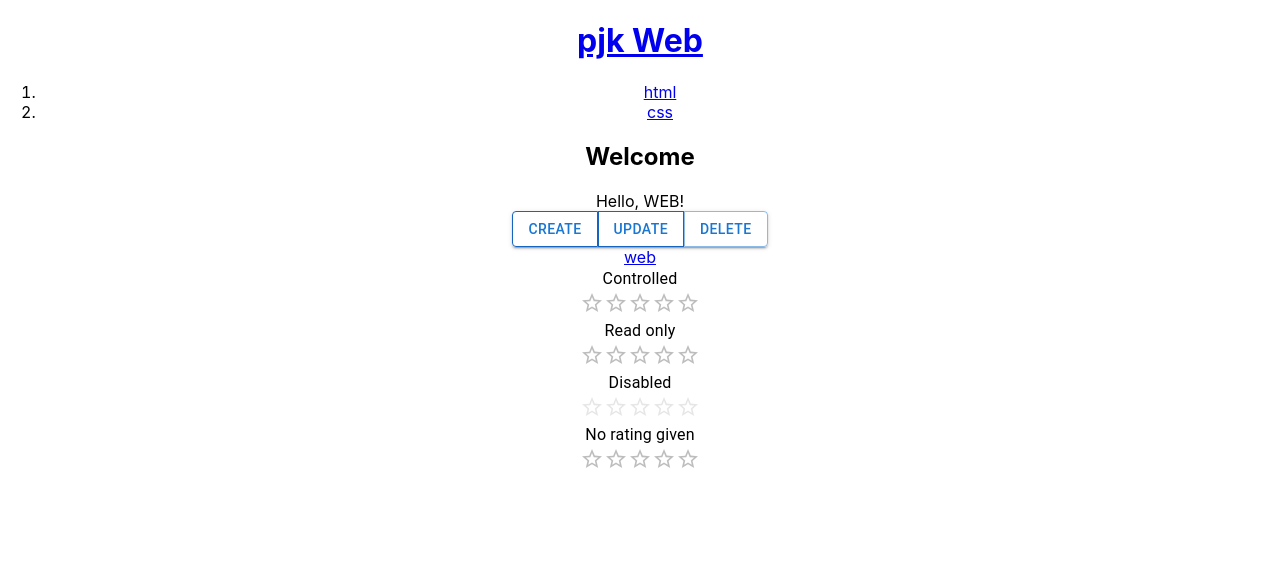
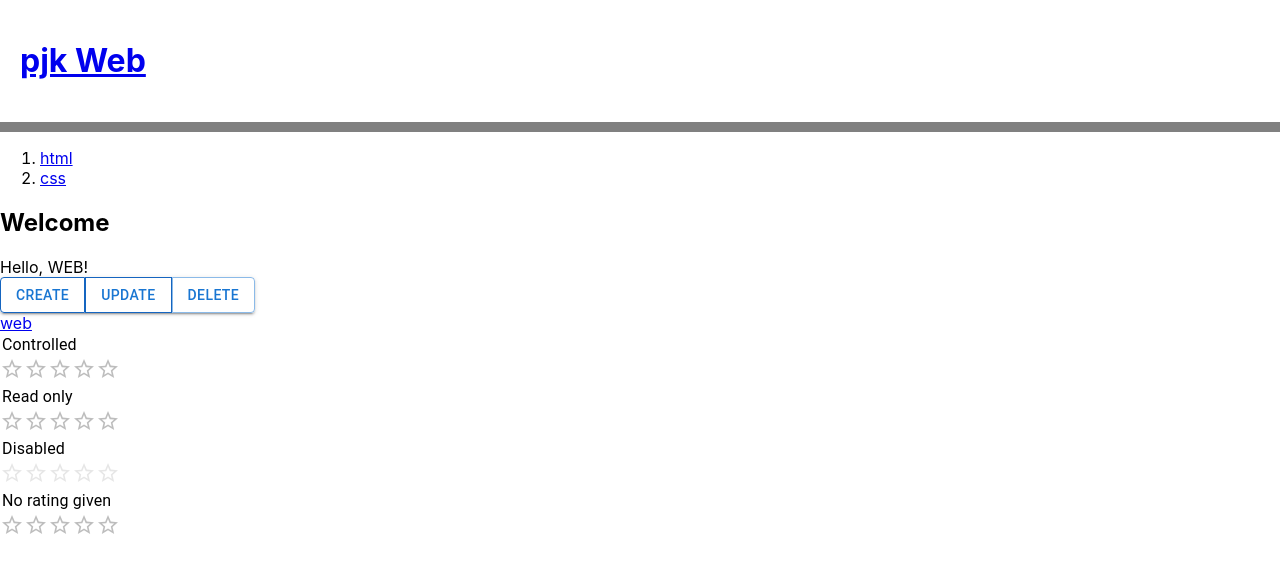
Before and after one commit to WinterKwon/2022-06-06, a React (Create React App) app: page / in a window 1280 px wide. Shown: the top 572 px of the page. Built offline with nearby package versions, Linux system fonts and the light colour scheme.

Commit message:
header에 css 입히기

```diff
--- a/src/App.css
+++ b/src/App.css
@@ -1,38 +1,4 @@
-.App {
-  text-align: center;
+header{
+  border-bottom:10px solid gray;
+  padding:20px;
 }
-
-.App-logo {
-  height: 40vmin;
-  pointer-events: none;
-}
-
-@media (prefers-reduced-motion: no-preference) {
-  .App-logo {
-    animation: App-logo-spin infinite 20s linear;
-  }
-}
-
-.App-header {
-  background-color: #282c34;
-  min-height: 100vh;
-  display: flex;
-  flex-direction: column;
-  align-items: center;
-  justify-content: center;
-  font-size: calc(10px + 2vmin);
-  color: white;
-}
-
-.App-link {
-  color: #61dafb;
-}
-
-@keyframes App-logo-spin {
-  from {
-    transform: rotate(0deg);
-  }
-  to {
-    transform: rotate(360deg);
-  }
-}
--- a/src/App.js
+++ b/src/App.js
@@ -61,6 +61,9 @@ function App() {
   ];
   const [value, setValue] = useState(0);
   const [mode, setMode] = useState('Welcome');
+  const [id, setId] = useState(null);
+  console.log('mode & id : ', mode, id)
+
   // let mode = 'Welcome';
   let content = null;
   if(mode === 'Welcome') {
@@ -71,7 +74,7 @@ function App() {
   return (
     <div className="App">
        <Header onSelect = {()=> {setMode('Welcome')}}></Header>
-       <Nav taglist={topics} onSelect = {(id)=> {setMode('READ')}}></Nav>
+       <Nav taglist={topics} onSelect = {(id)=> {setMode('READ'); setId(id);}}></Nav>
        {content}
        {/* <Button variant = "outlined"> Create </Button> */}
        <ButtonGroup variant = "contained">
```
